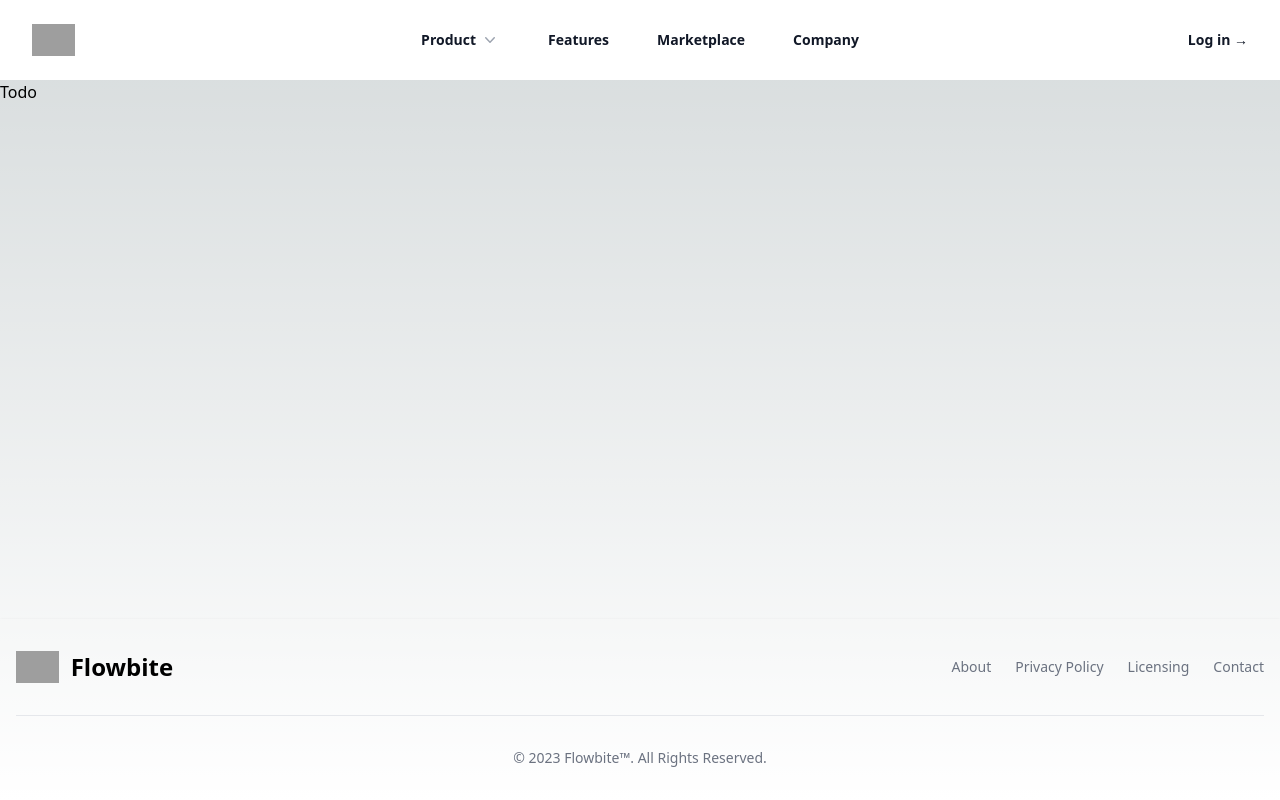
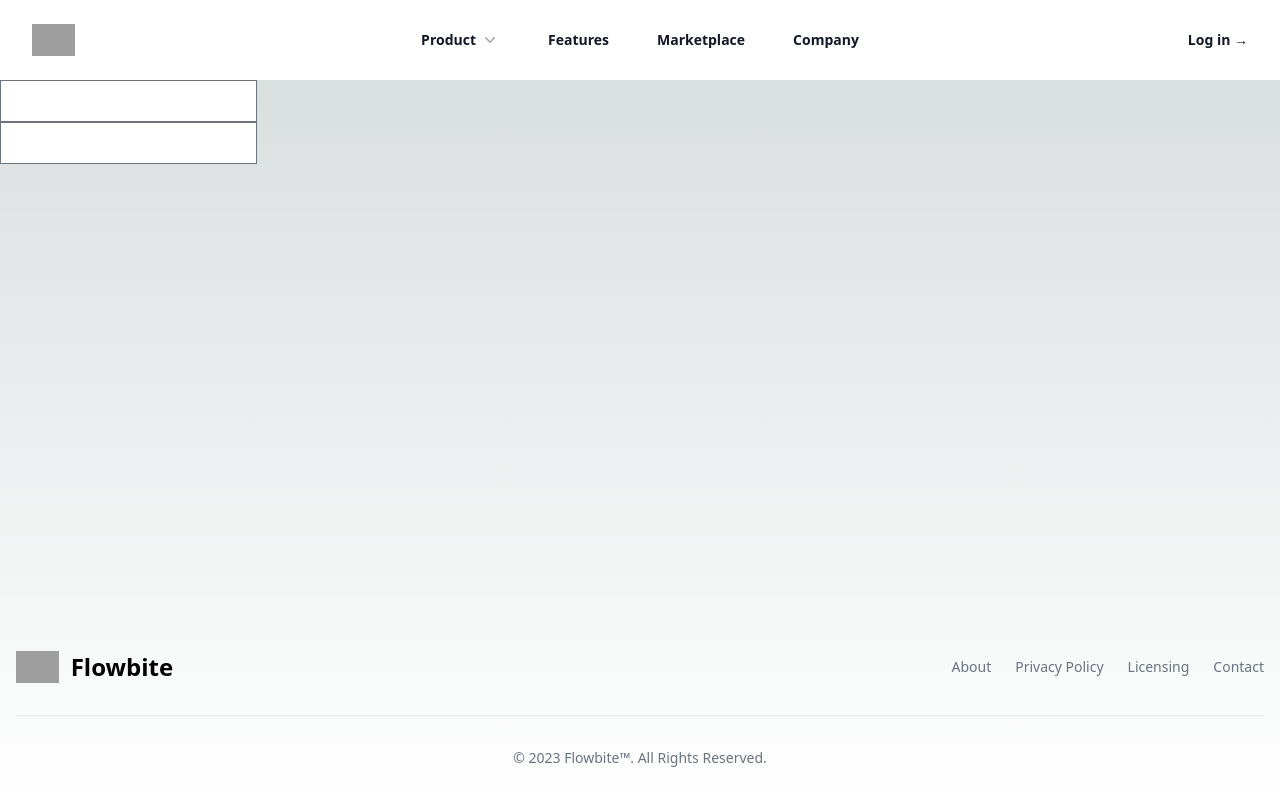
Before and after one commit to bytesbydave/virtual-assistant-client, a Next.js app: page /todo in a window 1280 px wide. Built offline with nearby package versions, Linux system fonts and the light colour scheme; grey boxes are pictures that could not be loaded.

Commit message:
todo sample

```diff
--- a/src/app/todo/page.jsx
+++ b/src/app/todo/page.jsx
@@ -1,5 +1,41 @@
+'use client';
+import { useState } from 'react';
+
 const Todo = () => {
-  return <div>Todo</div>;
+  const [search, setSearch] = useState('');
+  const [itemToAdd, setItemToAdd] = useState('');
+  const [list, setList] = useState([]);
+
+  const addItem = (e) => {
+    e.preventDefault();
+    if (itemToAdd) {
+      setList([...list, itemToAdd]);
+    }
+    setItemToAdd('');
+  };
+
+  const handleDelete = (item) => {
+    setList(list.filter((listItem) => listItem !== item));
+  };
+
+  return (
+    <div>
+      <input onChange={(e) => setSearch(e.target.value)} />
+      {list
+        .filter((listItem) => listItem.includes(search))
+        .map((itm, idx) => (
+          <li key={idx} onClick={() => handleDelete(itm)}>
+            {itm}
+          </li>
+        ))}
+      <form onSubmit={(e) => addItem(e)}>
+        <input
+          onChange={(e) => setItemToAdd(e.target.value)}
+          value={itemToAdd}
+        />
+      </form>
+    </div>
+  );
 };
 
 export default Todo;
```
